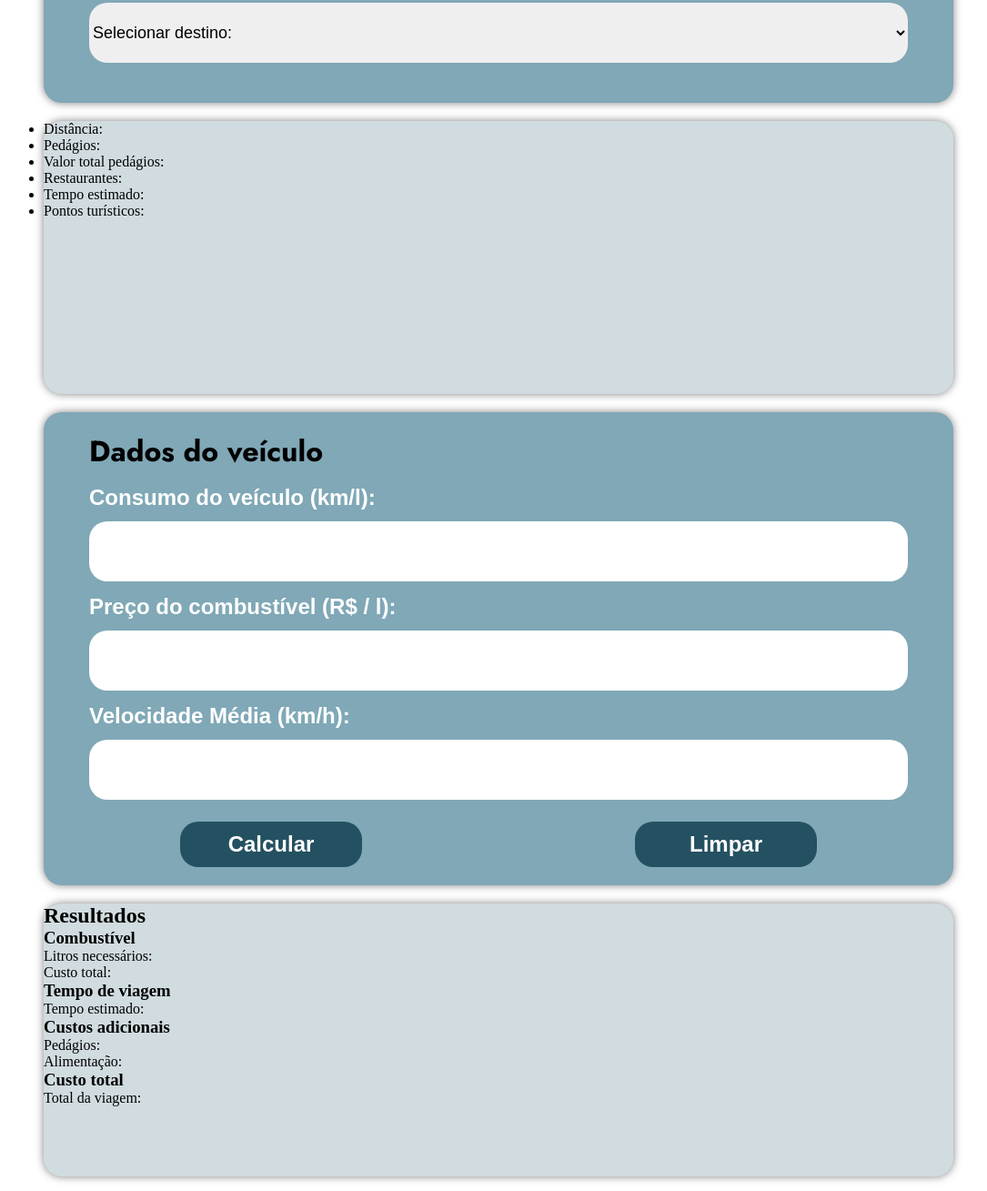
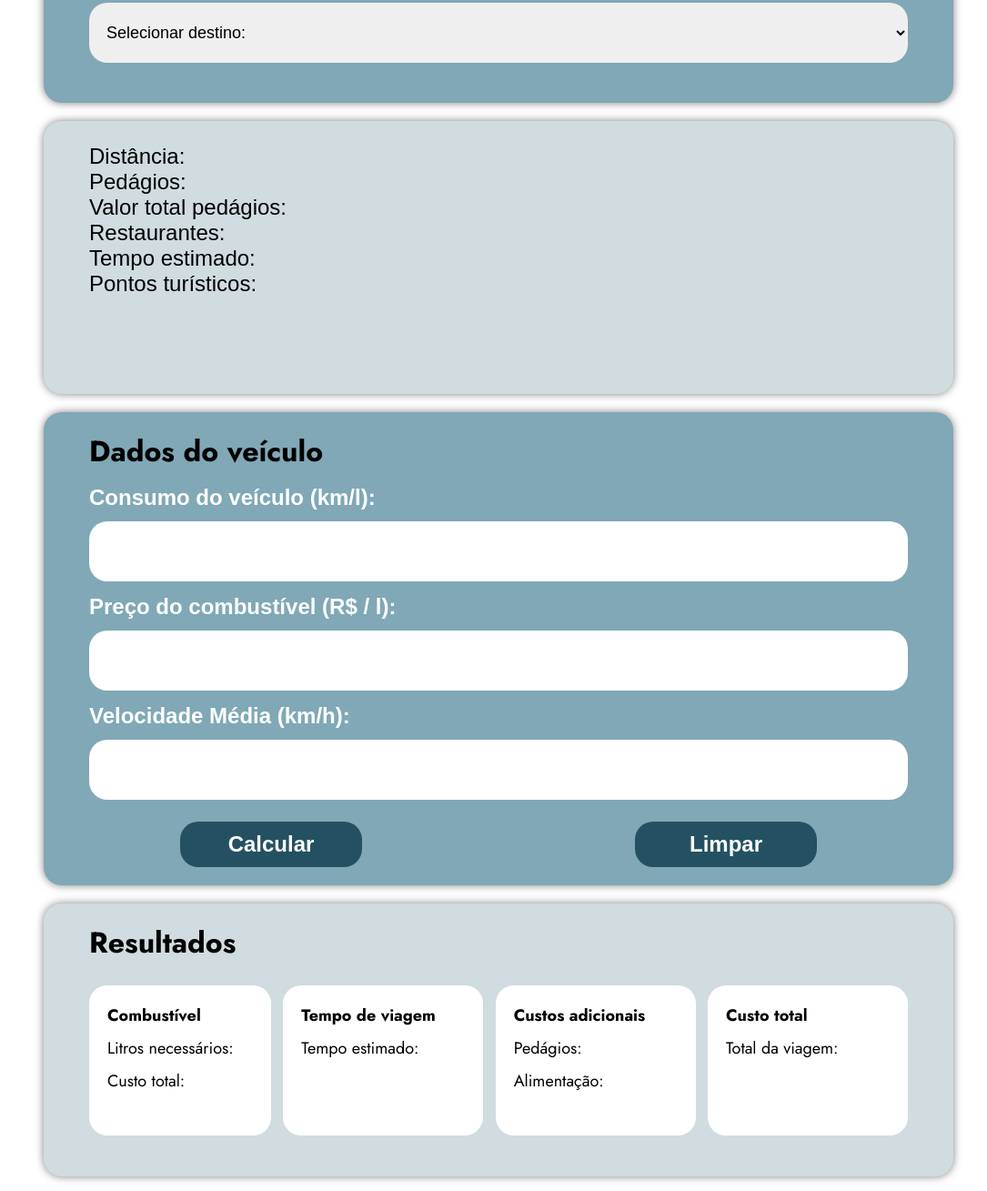
Before and after one commit to GiovanaCarrascosa/PRESTACAO-COMPRAS, a plain HTML site: page index.html in a window 1280 px wide. Shown: the part 351-1660 px from the top of the page at 91% size, without its empty margins (92-1177 px from the left). Drawn offline with Linux system fonts and the light colour scheme; a web font is replaced by a local one.

Commit message:
Css finalizado, mas tenho que commitar para poder verificar algo depois no css de novo

```diff
--- a/index.html
+++ b/index.html
@@ -43,12 +43,12 @@
 
                 <label class="dados-viagem-origem" for="selectOrigem">Origem:</label>
                 <select class="dados-viagem-origem_select" id="selectOrigem" name="origem-viagem">
-                    <option value="">Selecionar matriz:</option>
+                    <option>Selecionar matriz:</option>
                 </select>
 
                 <label class="dados-viagem-destino" for="selectDestino">Destino:</label>
                 <select class="dados-viagem-destino_select" id="selectDestino" name="destino-viagem">
-                    <option value="">Selecionar destino:</option>
+                    <option>Selecionar destino:</option>
                 </select>
 
             </form>
@@ -58,13 +58,13 @@
         <!-- Container da lista de dados da viagem -->
          <section class="lista-dados-viagem">
 
-             <ul>
-                <li>Distância:</li>
-                <li>Pedágios:</li>
-                <li>Valor total pedágios:</li>
-                <li>Restaurantes:</li>
-                <li>Tempo estimado:</li>
-                <li>Pontos turísticos:</li>
+             <ul class="lista-dados-viagem__ul">
+                <li class="lista-dados-viagem__li">Distância:</li>
+                <li class="lista-dados-viagem__li">Pedágios:</li>
+                <li class="lista-dados-viagem__li">Valor total pedágios:</li>
+                <li class="lista-dados-viagem__li">Restaurantes:</li>
+                <li class="lista-dados-viagem__li">Tempo estimado:</li>
+                <li class="lista-dados-viagem__li">Pontos turísticos:</li>
             </ul>
 
          </section>
--- a/js/uiUpdater.js
+++ b/js/uiUpdater.js
@@ -12,12 +12,12 @@ export function atualizarListaViagem(origem,destino){
 
     //Muda o HTML usando um template de string para preencher automaticamente
     elemLista.innerHTML = `
-    <li>Distância: ${rota.distancia} km</li>
-    <li>Pedágios: ${rota.pedagios} praças</li>
-    <li>Valor total pedágios: R$ ${rota.valorPedagios}</li>
-    <li>Restaurantes: ${rota.restaurantes}</li>
-    <li>Tempo estimado: ${Math.floor(rota.tempoEstimado)}h ${Math.round((rota.tempoEstimado-Math.floor(rota.tempoEstimado))*60)}min</li>
-    <li>Pontos turísticos: ${rota.pontosTuristicos}</li>`;
+    <li>Distância: ${rota.distancia} km;</li>
+    <li>Pedágios: ${rota.pedagios} praças;</li>
+    <li>Valor total pedágios: R$ ${rota.valorPedagios};</li>
+    <li>Restaurantes: ${rota.restaurantes};</li>
+    <li>Tempo estimado: ${Math.floor(rota.tempoEstimado)}h ${Math.round((rota.tempoEstimado-Math.floor(rota.tempoEstimado))*60)}min;</li>
+    <li>Pontos turísticos: ${rota.pontosTuristicos}.</li>`;
 
 }
 
--- a/styles/global.css
+++ b/styles/global.css
@@ -103,10 +103,12 @@
     position: absolute;
     left: 50px;
     top: 120px;
+    padding: 15px;
 
     color: var(--black);
     font-family: var(--jaldi-font);
     font-size: var(--font-size-smaller);
+
 }
 
 .dados-viagem-destino{
@@ -119,6 +121,7 @@
     position: absolute;
     left: 50px;
     top: 200px;
+
 
 }
 
@@ -133,6 +136,7 @@
     position: absolute;
     left: 50px;
     top: 240px;
+    padding: 15px;
 
     color: var(--black);
     font-family: var(--jaldi-font);
@@ -163,6 +167,19 @@
 .lista-dados-viagem:hover{
 
     transform: scale(1.02);
+
+}
+
+.lista-dados-viagem__ul{
+
+    position: relative;
+    left: 50px;
+    top: 25px;
+
+    list-style: none;
+    color: var(--black);
+    font-family: var(--jaldi-font);
+    font-size: var(--font-size-medium);
 
 }
 
@@ -225,6 +242,7 @@
     position: absolute;
     left: 50px;
     top: 120px;
+    padding: 15px;
 
     color: var(--black);
     font-family: var(--jaldi-font);
@@ -255,6 +273,7 @@
     position: absolute;
     left: 50px;
     top: 240px;
+    padding: 15px;
 
     color: var(--black);
     font-family: var(--jaldi-font);
@@ -285,6 +304,7 @@
     position: absolute;
     left: 50px;
     top: 360px;
+    padding: 15px;
 
     color: var(--black);
     font-family: var(--jaldi-font);
@@ -337,20 +357,164 @@ button:active{
 
 /* ///////////////////////////////////////////////////////////////////////////////////////////////////////////////////////////////////////////// */
 /* ULTIMO CONTAINER DE RESULTADOS*/
+/* container geral */
 .resultados_section{
 
     width: 1000px;
     height: 300px;
     background-color: var(--container-results);
     border-radius: 20px;
+    padding: 50px;
+    padding-top: 90px;
 
     display: flex;
-    flex-direction: column;
+    justify-content: space-between;
+
     box-shadow: 0 0 10px rgba(0, 0, 0, 0.5);
-
     position: relative;
 
 }
+
+/* titulo */
+.resultados_titulo{
+
+    color: var(--black);
+    font-family: var(--jost-font);
+    font-size: var(--font-size-larger);
+
+    position: absolute;
+    left: 50px;
+    top: 20px;
+}
+
+/* div do combustível */
+.resultados-combustivel_div{
+
+    width: 200px;
+    height: 165px;
+
+    border-radius: 20px;
+    background-color: var(--white);
+
+    padding: 20px;
+}
+
+.resultados-combustivel_h3{
+
+    color: var(--black);
+    font-family: var(--jost-font);
+    font-size: var(--font-size-smaller);
+
+    padding-bottom: 10px;
+
+}
+
+.resultados-combustivel-litros_p, .resultados-combustivel-custo_p{
+
+    color: var(--black);
+    font-family: var(--jost-font);
+    font-size: var(--font-size-smaller);
+
+    padding-bottom: 10px;
+
+}
+
+/* div do tempo */
+.resultados-tempo-div{
+
+    width: 220px;
+    height: 165px;
+
+    border-radius: 20px;
+    background-color: var(--white);
+
+    padding: 20px;
+}
+
+.resultados-tempo-viagem_h3{
+
+    color: var(--black);
+    font-family: var(--jost-font);
+    font-size: var(--font-size-smaller);
+
+    padding-bottom: 10px;
+
+}
+
+.resultados-tempo-estimado_p{
+
+    color: var(--black);
+    font-family: var(--jost-font);
+    font-size: var(--font-size-smaller);
+
+    padding-bottom: 10px;
+
+}
+
+/* div do custos */
+.resultados-custos_div{
+
+    width: 220px;
+    height: 165px;
+
+    border-radius: 20px;
+    background-color: var(--white);
+
+    padding: 20px;
+}
+
+.resultados-custos_h3{
+
+    color: var(--black);
+    font-family: var(--jost-font);
+    font-size: var(--font-size-smaller);
+
+    padding-bottom: 10px;
+
+}
+
+.resultados-custos-pedagios_p, .resultados-custos-alimentacao_p{
+
+    color: var(--black);
+    font-family: var(--jost-font);
+    font-size: var(--font-size-smaller);
+
+    padding-bottom: 10px;
+
+}
+
+/* div dos totais */
+.resultados-totais_div{
+
+    width: 220px;
+    height: 165px;
+
+    border-radius: 20px;
+    background-color: var(--white);
+
+    padding: 20px;
+}
+
+.resultados-custo-total_h3{
+
+    color: var(--black);
+    font-family: var(--jost-font);
+    font-size: var(--font-size-smaller);
+
+    padding-bottom: 10px;
+
+}
+
+.resultados-custo-total-viagem_p{
+
+    color: var(--black);
+    font-family: var(--jost-font);
+    font-size: var(--font-size-smaller);
+
+    padding-bottom: 10px;
+
+}
+
 
 /* ESPAÇAMENTO ENTRE OS CONTAINERS */
 .dados-viagem,
```
